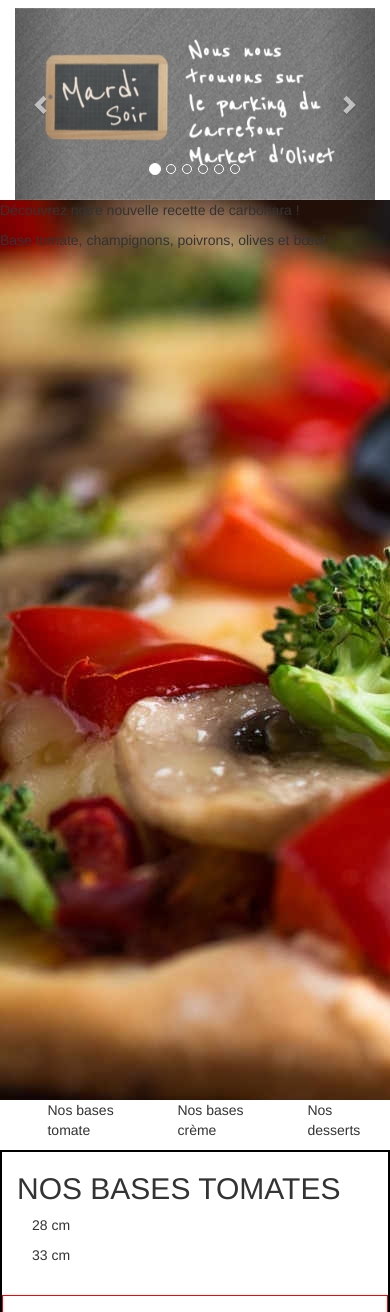
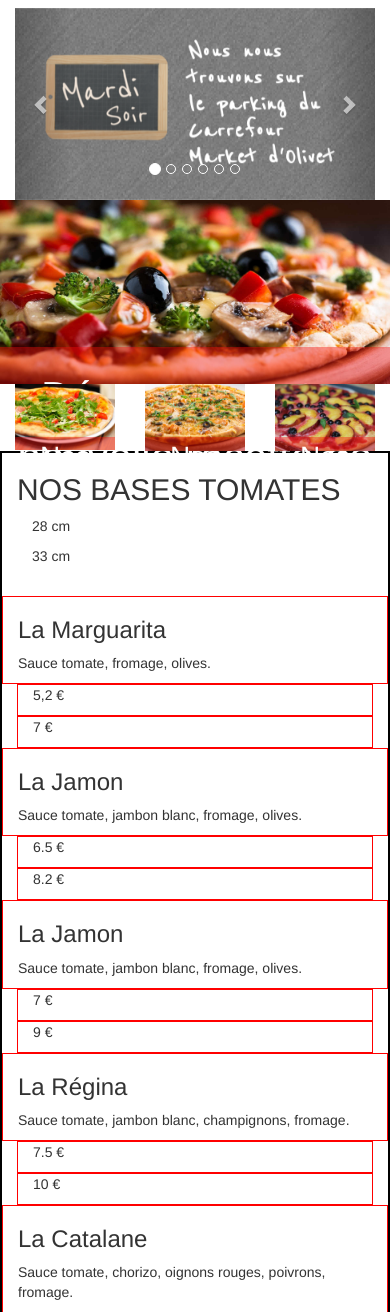
Before and after one commit to Frankois21/Cataluna, a PHP site: page /IndexPizza.html in a window 390 px wide; the page is wider, and only the part inside the window is pictured. Shown: the part 337-1649 px from the top of that part. Run offline with PHP 8.4, Linux system fonts and the light colour scheme.

Commit message:
Footer ET photos suggestions faits, mais textes pas responsive. A améliorer.

```diff
--- a/IndexPizza.html
+++ b/IndexPizza.html
@@ -288,32 +288,37 @@
 
 
 
+
+
       <!-- Grosse image et suggestions, slurp :oP -->
-
-  <div id="banniere_image">
-        <div id="description">
+  <div class="blocsuggest">
+  <img src="Imagesbis/pizzabis.jpg" class="img-responsive" alt="Responsive image">
+        <div class="description">
         <p>Découvrez notre nouvelle recette de carbonara !</p>
         <p>Base tomate, champignons, poivrons, olives et b&#156;uf </p>
-      </div>
+        </div>
   </div>
 
   <div class="container-fluid">
-    <div class="row">
+    <div class="row" >
 
-      <div class="col-xs-3 col-xs-offset-1">
-        <div id="suggest suggest1">
+      <div class="col-xs-4">
+        <div class="blocsuggest">
+          <img src="Imagesbis/pizzatomate.jpg" class="img-responsive" alt="Responsive image">
           <div class="comment"><p>Nos bases tomate</p></div>
         </div>
       </div>
 
-      <div class="col-xs-3 col-xs-offset-1">
-        <div class="suggest suggest2">
+      <div class="col-xs-4">
+        <div class="blocsuggest">
+          <img src="Imagesbis/pizzacreme.jpg" class="img-responsive" alt="Responsive image">
           <div class="comment"><p>Nos bases cr&#232;me</p></div>
         </div>
       </div>
 
-      <div class="col-xs-3 col-xs-offset-1">
-        <div class="suggest suggest3">
+      <div class="col-xs-4">
+        <div class="blocsuggest">
+           <img src="Imagesbis/pizzasucre.jpeg" class="img-responsive" alt="Responsive image">
           <div class="comment"><p>Nos desserts</p></div>
         </div>
       </div>
@@ -323,6 +328,9 @@
   </div>
 
       <!-- Fin grosse image et suggestions-->
+
+
+
 
 
 
--- a/stylesheet.css
+++ b/stylesheet.css
@@ -1,13 +1,38 @@
+
+/* COuleur de fond du HEADER doit être #CC0001  comme le FOOTER */
+
 
 
 /* Suggest */
 
-#banniere_image {
-	background-image: url(Imagesbis/pizzabis.jpg);
-	height: 900px;
+
+.description {
+	position: absolute;
+	padding-top: 20px;
+	bottom: 0;
+	width: 100%;
+	height: 20%;
+	font-size: 3em;
+	text-align: center;
+	color: white;
+	background-color: rgba(242, 12, 12, 0.4);
 }
 
+.blocsuggest {
+	position: relative;
+}
 
+.comment {
+	position: absolute;
+	width: 100%;
+	height: 20%;
+	bottom: 0;
+	font-size: 2em;
+	text-align: center;
+	color: white;
+	background-color: rgba(242, 12, 12, 0.4);
+
+}
 
 /* Fin suggest */
 
```
Also changed, not shown: Imagesbis/pizzacreme.jpg (added), Imagesbis/pizzacreme.resized.jpg (deleted), Imagesbis/pizzasucre.jpeg (added), Imagesbis/pizzasucre.resized.jpeg (deleted), Imagesbis/pizzatomate.jpg (added), Imagesbis/pizzatomate.resized.jpg (deleted).
